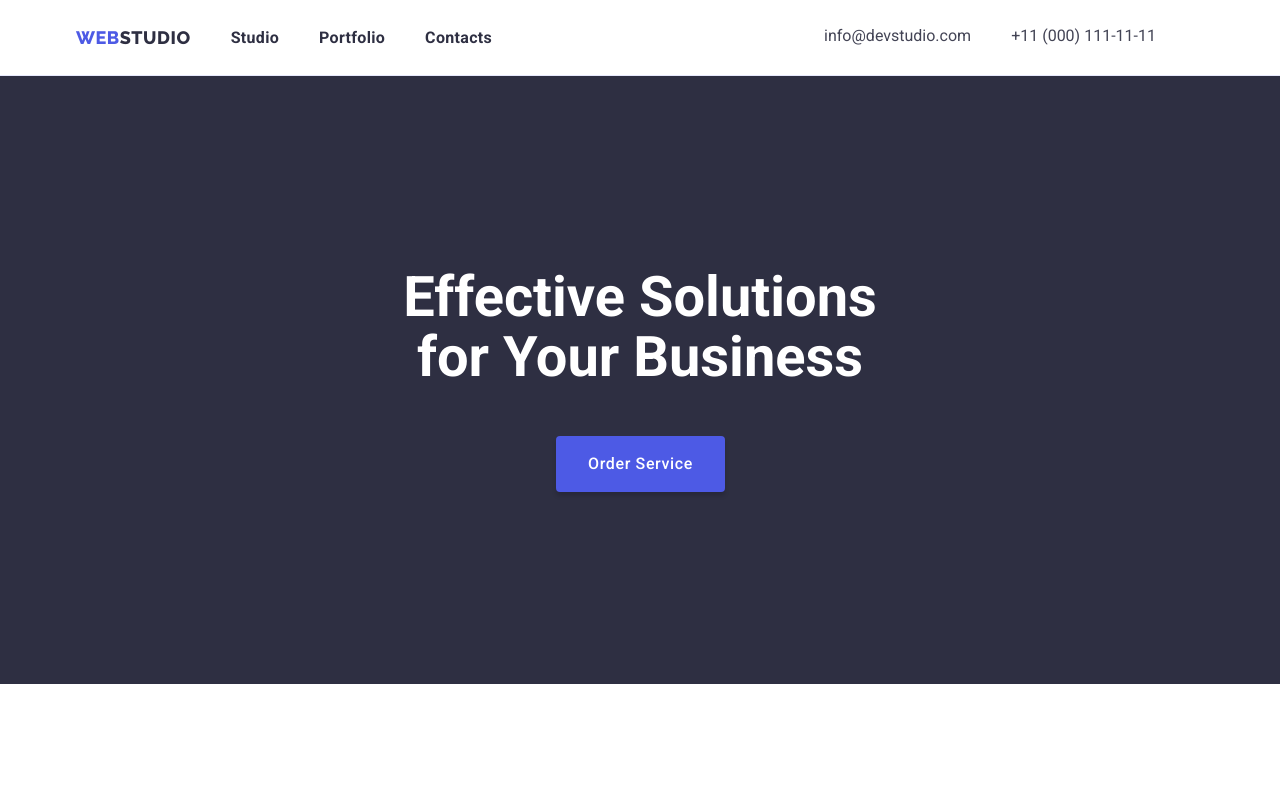
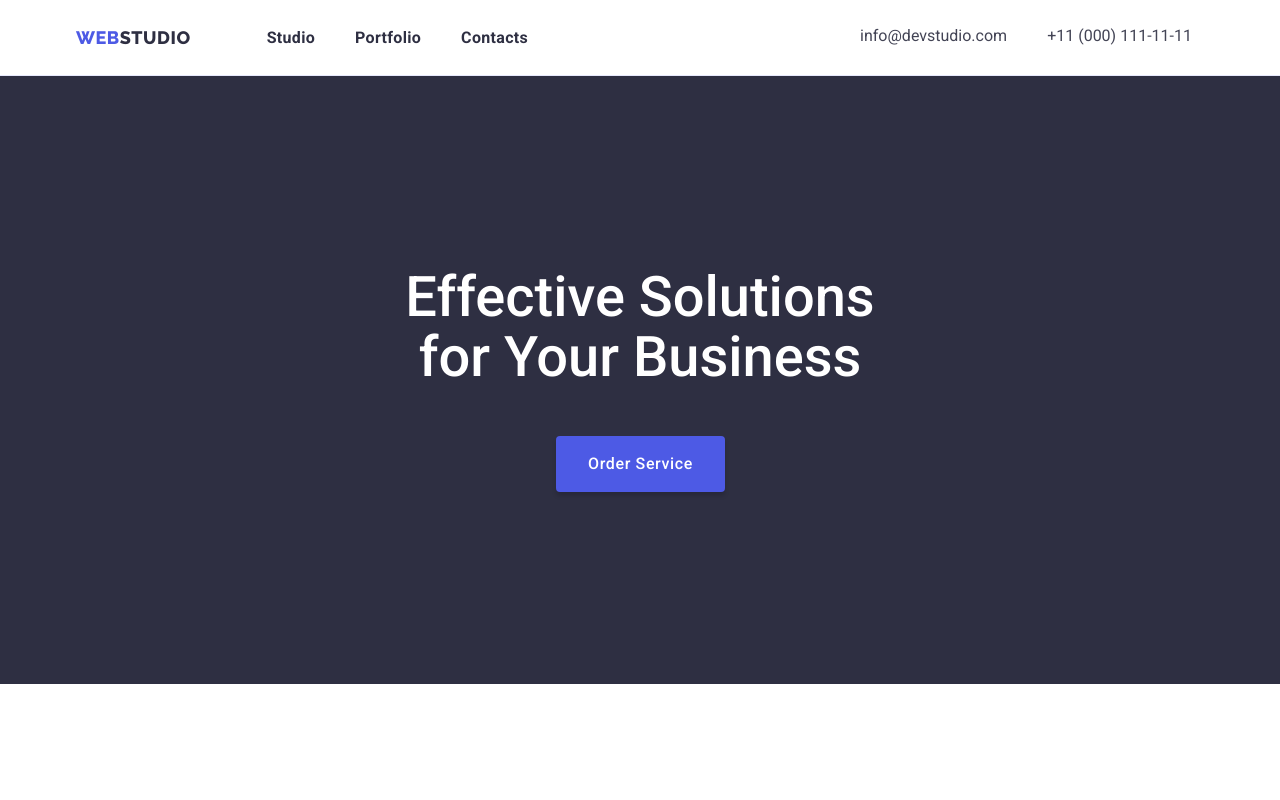
Before and after one commit to Andrii051997/goit-markup-hw-03, a plain HTML site: page index.html in a window 1280 px wide. Shown: the top 800 px of the page. Drawn offline with nearby package versions, Linux system fonts and the light colour scheme.

Commit message:
Update styles.css

```diff
--- a/css/styles.css
+++ b/css/styles.css
@@ -62,7 +62,6 @@ header > .container {
   display: flex;
   align-items: center;
   flex: wrap;
-  gap: 40px;
   margin-right: 332px;
 }
 
@@ -82,6 +81,7 @@ header > .container {
   font-size: 18px;
   line-height: 1.16;
   color: var(--general-font);
+  margin-right: 76px;
 }
 
 .header-nav-list {
@@ -187,7 +187,7 @@ header > .container {
 }
 
 .set-list {
-  flex-basis: calc ((100% - 48px) / 3);
+  flex-basis: calc((100% - 48px) / 3);
 }
 
 .card-border {
@@ -204,7 +204,7 @@ header > .container {
 
 .hero-title {
   color: var(--color-white);
-  font-weight: 500px;
+  font-weight: 500;
   font-size: 56px;
   line-height: 1.07;
   text-align: center;
```
